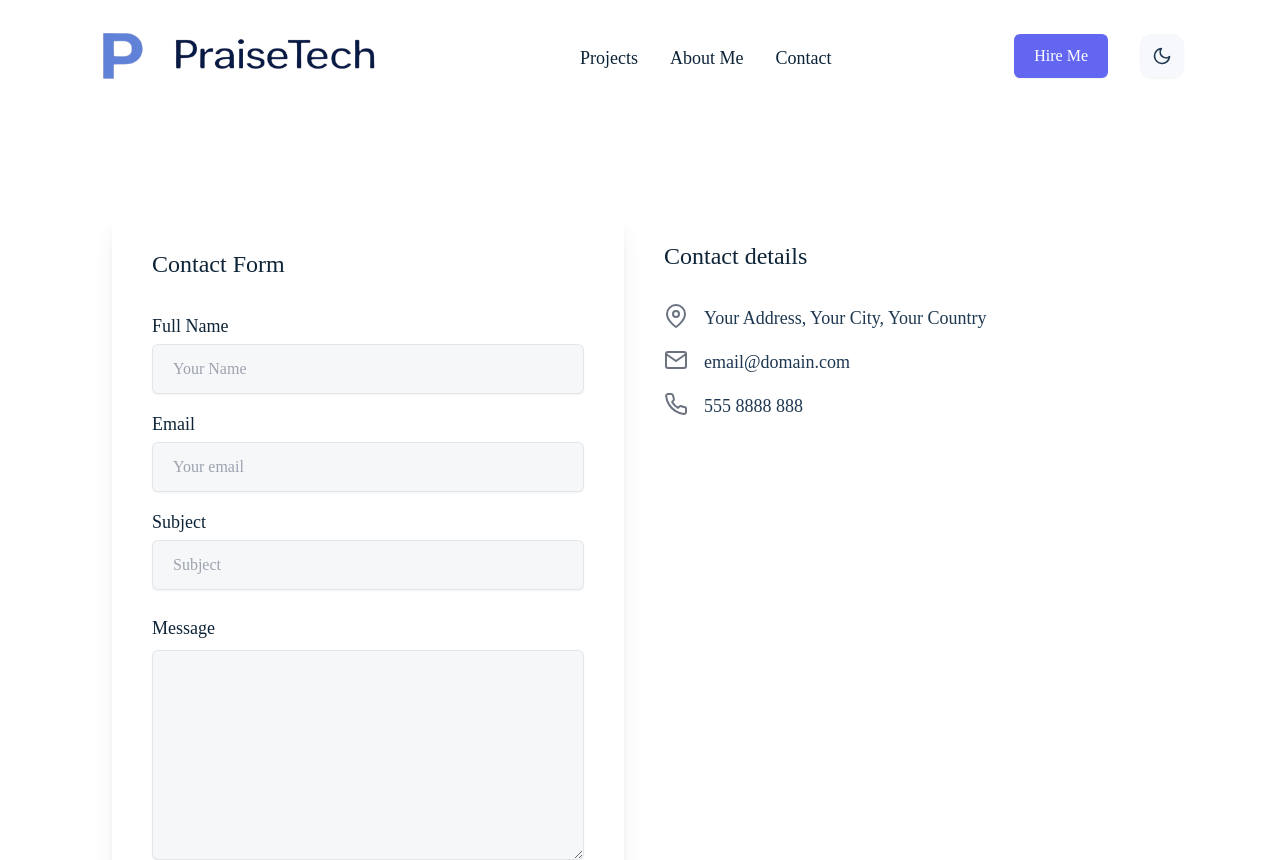
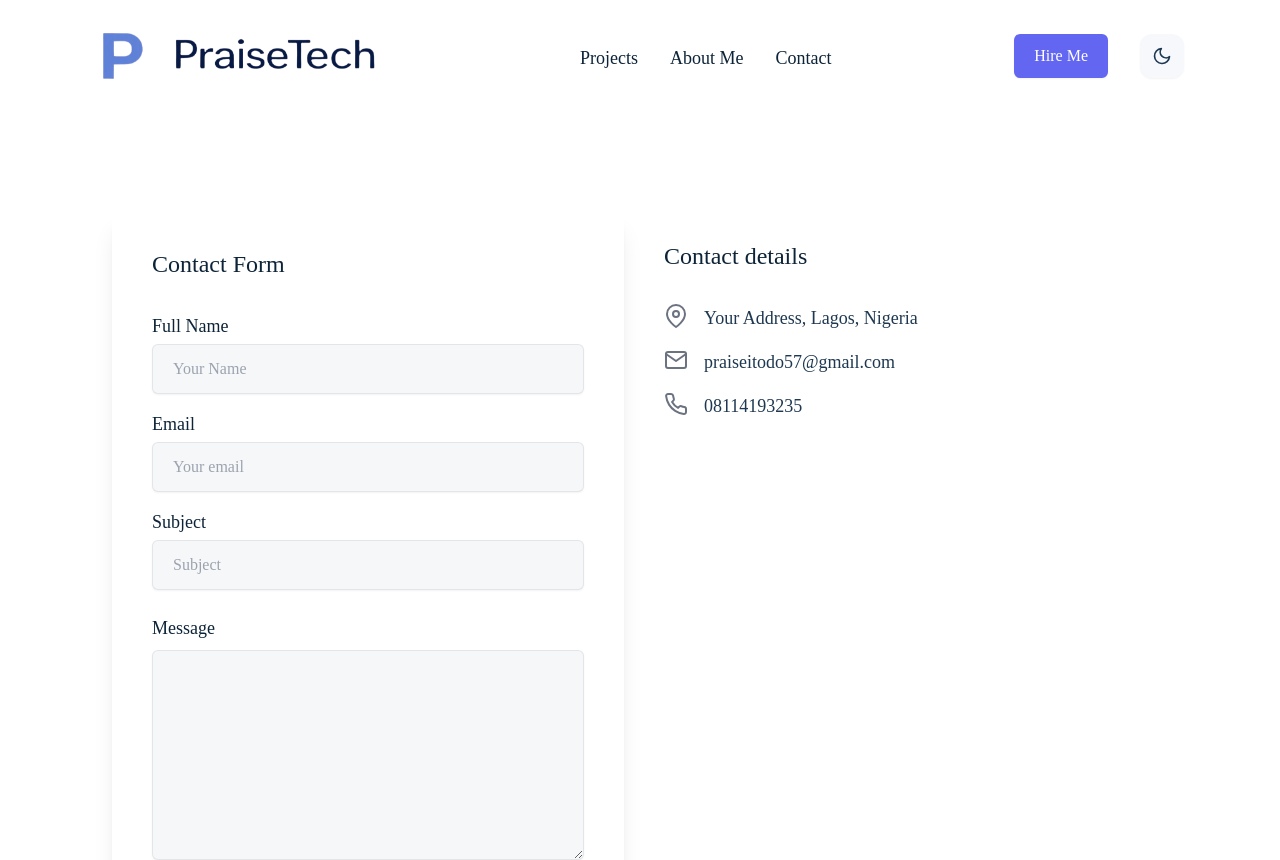
Before and after one commit to praiseitodo57-cell/myportfolio, a React (Vite) app: page /contact in a window 1280 px wide. Shown: the top 860 px of the page. Built offline with nearby package versions, Linux system fonts and the light colour scheme; a web font is replaced by a local one.

Commit message:
fix: update contact details with accurate information

```diff
--- a/src/components/contact/ContactDetails.tsx
+++ b/src/components/contact/ContactDetails.tsx
@@ -3,17 +3,17 @@ import { FiPhone, FiMapPin, FiMail } from 'react-icons/fi';
 const contacts = [
 	{
 		id: 1,
-		name: 'Your Address, Your City, Your Country',
+		name: 'Your Address, Lagos, Nigeria',
 		icon: <FiMapPin />,
 	},
 	{
 		id: 2,
-		name: 'email@domain.com',
+		name: 'praiseitodo57@gmail.com',
 		icon: <FiMail />,
 	},
 	{
 		id: 3,
-		name: '555 8888 888',
+		name: '08114193235',
 		icon: <FiPhone />,
 	},
 ];
```
